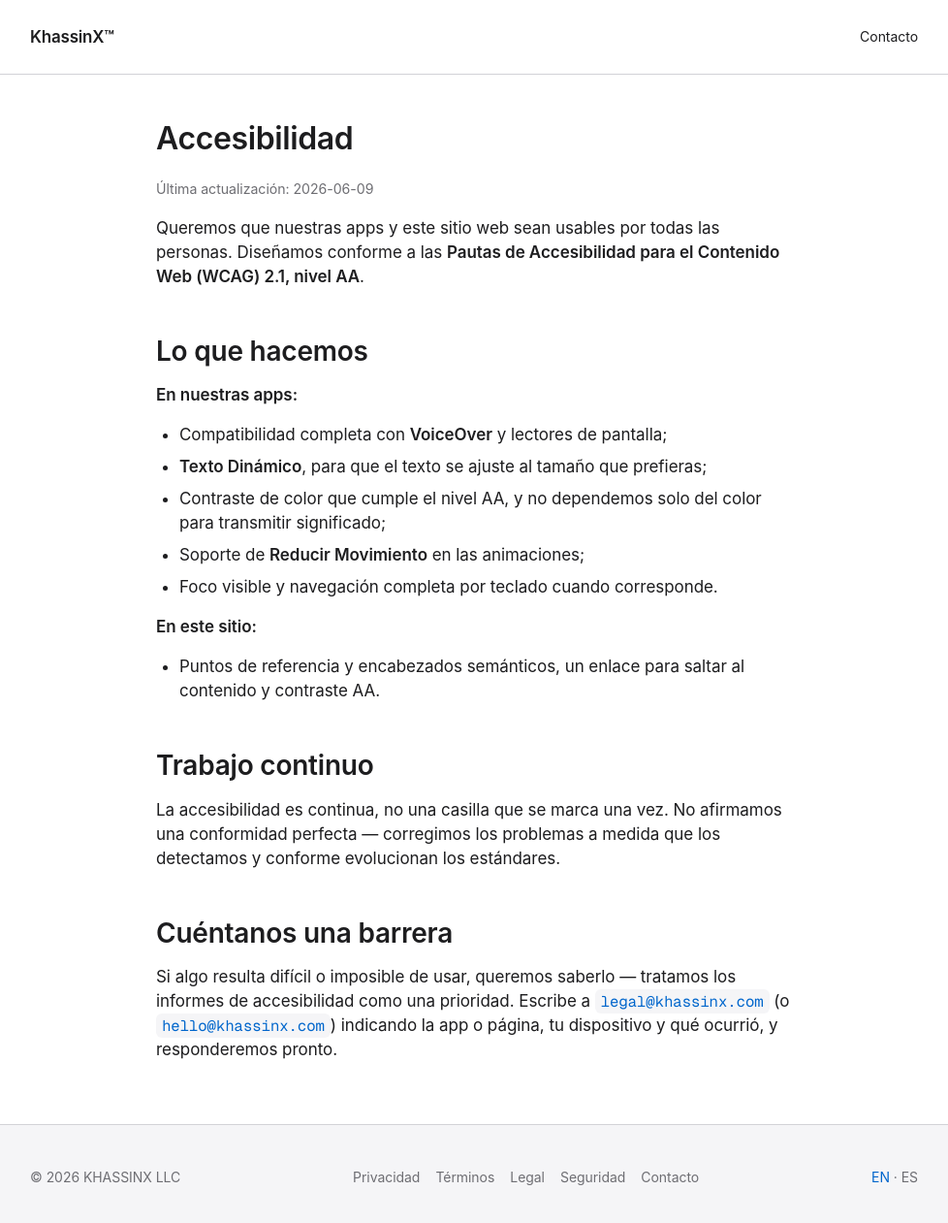
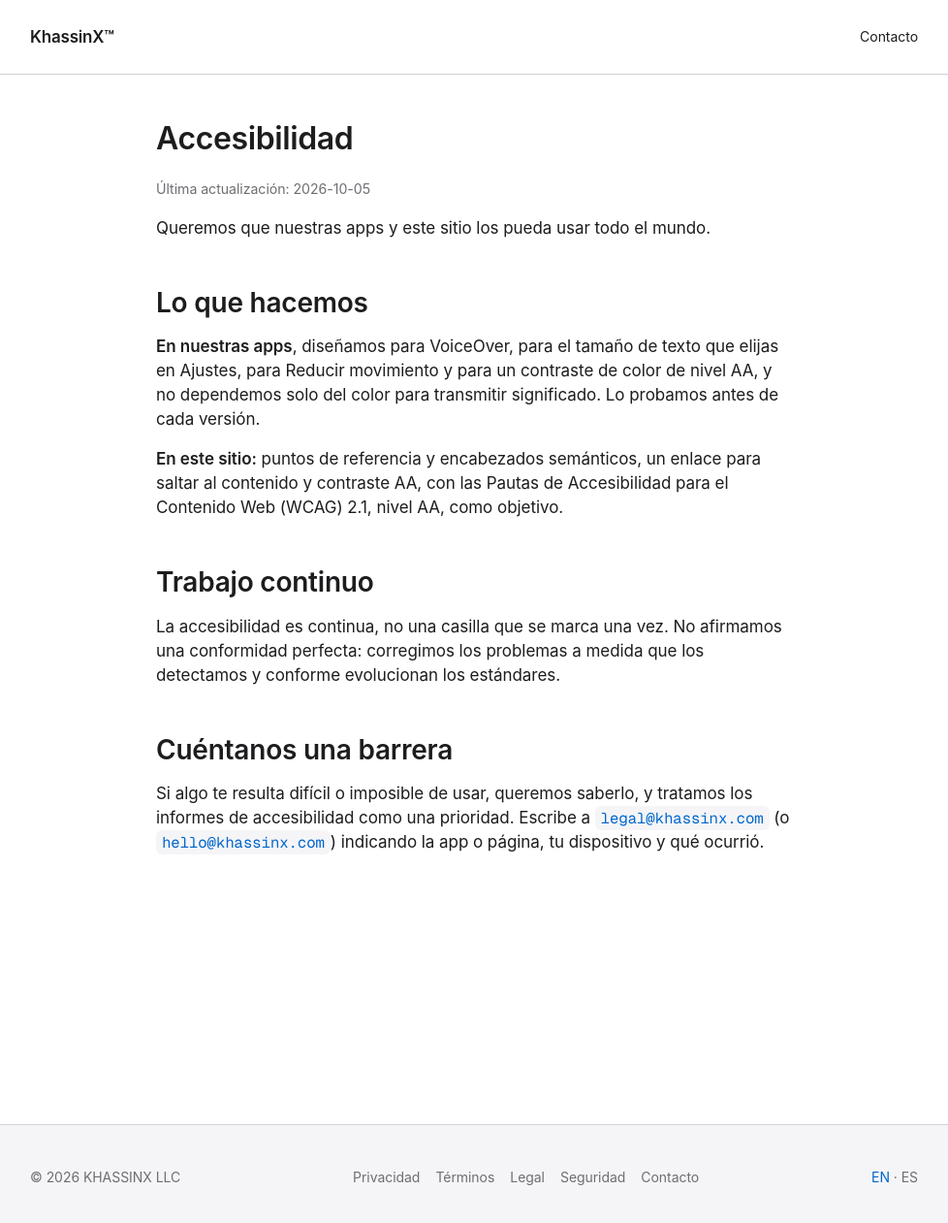
Before and after one commit to KhassinX/khassinx-apex-web, a Jekyll site: the page built from es/legal/accessibility.md, in a window 1280 px wide and 1268 px high. Shown: the top 1261 px of the window at 97% size, without its empty margins (151-1129 px from the left). Built offline with Jekyll 4.4.1, drawn with Linux system fonts in a browser that asks for light colours.

Commit message:
legal(web): accesibilidad sin afirmaciones no verificadas sobre las apps, y cookies con lo medido y la doc de Cloudflare
- accessibility EN/ES: queda lo que hacemos (disenamos para VoiceOver, Dynamic
  Type, Reduce Motion y contraste AA, y lo probamos antes de cada version) y
  como reportar. Fuera 'Full VoiceOver', 'full keyboard navigation' y AA como
  hechos sobre las apps (decision de Enlace, 5-oct-2026 14:08).
- cookies EN/ES: una visita normal no deja cookies (curl -I del 5-oct, sin
  Set-Cookie). Si actua la proteccion, __cf_bm (30 min de inactividad) o
  cf_clearance, citadas de la doc de Cloudflare leida el 5-oct-2026.
- privacy EN/ES: la linea de cookies y su resumen, alineados.

Co-Authored-By: Claude Opus 5.5 <noreply@anthropic.com>
Claude-Session: https://claude.ai/code/session_014MueK6FRru5xsVHgayAvp8

```diff
--- a/es/legal/accessibility.md
+++ b/es/legal/accessibility.md
@@ -6,35 +6,26 @@ permalink: /es/legal/accessibility/
 lang: es
 canonical_en: /legal/accessibility/
 canonical_es: /es/legal/accessibility/
-updated: 2026-06-09
+updated: 2026-10-05
 summary:
-  - "En nuestras apps: compatibilidad completa con VoiceOver y lectores de pantalla, texto que se ajusta al tamaño que prefieras y soporte de la opción de reducir movimiento."
-  - "En nuestras apps, el contraste cumple el nivel AA, no dependemos solo del color y hay foco visible y navegación completa por teclado cuando corresponde."
-  - "En este sitio hay puntos de referencia y encabezados semánticos, un enlace para saltar al contenido y contraste AA."
-  - "No afirmamos una conformidad perfecta: corregimos los problemas a medida que los detectamos y conforme evolucionan los estándares."
+  - "En nuestras apps diseñamos para VoiceOver, el tamaño de texto que elijas, Reducir movimiento y contraste AA, y lo probamos antes de cada versión."
+  - "Este sitio tiene como objetivo WCAG 2.1 nivel AA, con encabezados semánticos, un enlace para saltar al contenido y contraste AA."
+  - "No afirmamos una conformidad perfecta; corregimos los problemas a medida que los detectamos."
   - "Si algo te resulta difícil o imposible de usar, escribe a legal@khassinx.com o hello@khassinx.com indicando la app o página, tu dispositivo y qué ocurrió."
 ---
 
-Queremos que nuestras apps y este sitio web sean usables por todas las personas. Diseñamos conforme a las **Pautas de Accesibilidad para el Contenido Web (WCAG) 2.1, nivel AA**.
+Queremos que nuestras apps y este sitio los pueda usar todo el mundo.
 
 ## Lo que hacemos
 
-**En nuestras apps:**
+**En nuestras apps**, diseñamos para VoiceOver, para el tamaño de texto que elijas en Ajustes, para Reducir movimiento y para un contraste de color de nivel AA, y no dependemos solo del color para transmitir significado. Lo probamos antes de cada versión.
 
-- Compatibilidad completa con **VoiceOver** y lectores de pantalla;
-- **Texto Dinámico**, para que el texto se ajuste al tamaño que prefieras;
-- Contraste de color que cumple el nivel AA, y no dependemos solo del color para transmitir significado;
-- Soporte de **Reducir Movimiento** en las animaciones;
-- Foco visible y navegación completa por teclado cuando corresponde.
-
-**En este sitio:**
-
-- Puntos de referencia y encabezados semánticos, un enlace para saltar al contenido y contraste AA.
+**En este sitio:** puntos de referencia y encabezados semánticos, un enlace para saltar al contenido y contraste AA, con las Pautas de Accesibilidad para el Contenido Web (WCAG) 2.1, nivel AA, como objetivo.
 
 ## Trabajo continuo
 
-La accesibilidad es continua, no una casilla que se marca una vez. No afirmamos una conformidad perfecta — corregimos los problemas a medida que los detectamos y conforme evolucionan los estándares.
+La accesibilidad es continua, no una casilla que se marca una vez. No afirmamos una conformidad perfecta: corregimos los problemas a medida que los detectamos y conforme evolucionan los estándares.
 
 ## Cuéntanos una barrera
 
-Si algo resulta difícil o imposible de usar, queremos saberlo — tratamos los informes de accesibilidad como una prioridad. Escribe a [`legal@khassinx.com`](mailto:legal@khassinx.com) (o [`hello@khassinx.com`](mailto:hello@khassinx.com)) indicando la app o página, tu dispositivo y qué ocurrió, y responderemos pronto.
+Si algo te resulta difícil o imposible de usar, queremos saberlo, y tratamos los informes de accesibilidad como una prioridad. Escribe a [`legal@khassinx.com`](mailto:legal@khassinx.com) (o [`hello@khassinx.com`](mailto:hello@khassinx.com)) indicando la app o página, tu dispositivo y qué ocurrió.
```
Also changed, not shown: es/legal/cookies.md (+10 -5 lines), es/legal/privacy.md (+2 -2 lines), legal/accessibility.md (+9 -18 lines), legal/cookies.md (+10 -5 lines), legal/privacy.md (+2 -2 lines).
